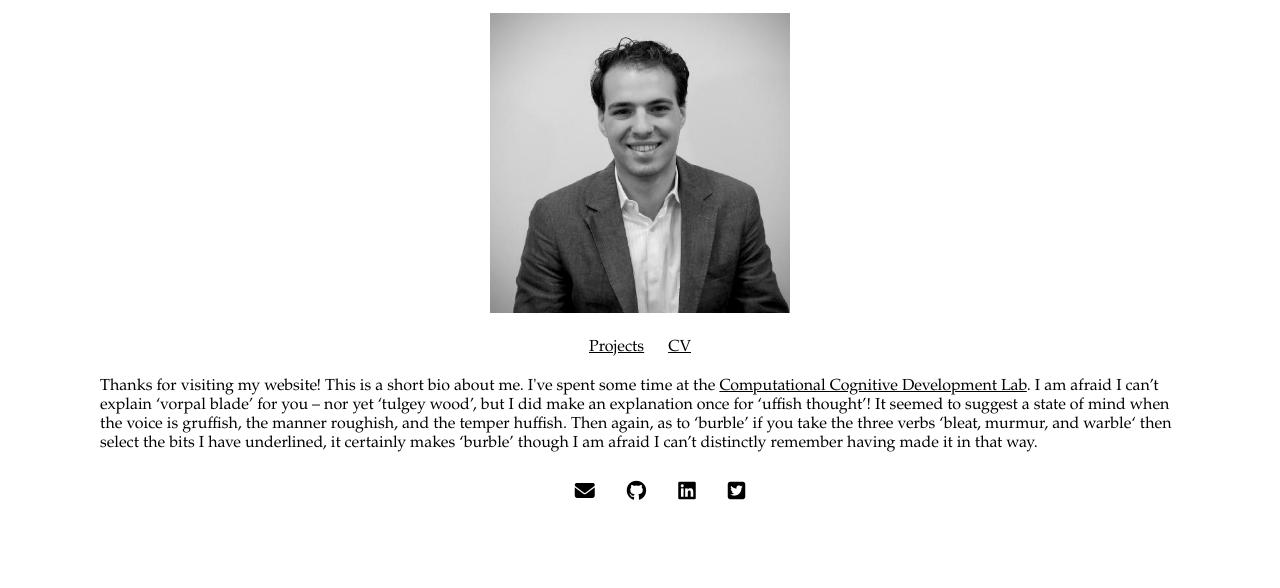
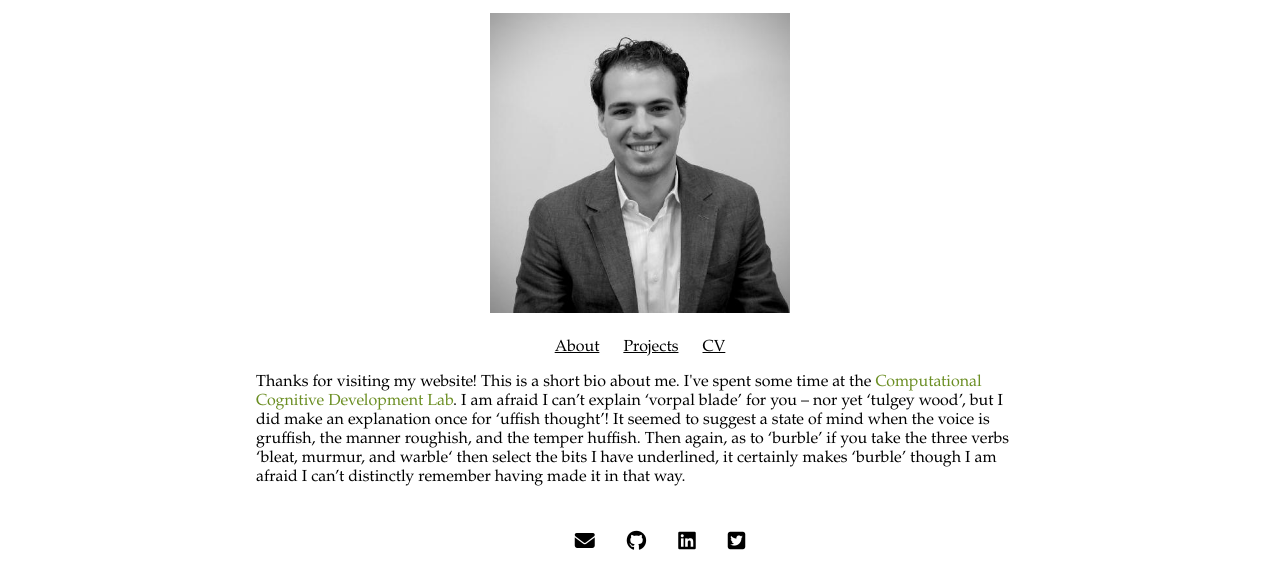
Before and after one commit to imehrlich/imehrlich.github.io, a plain HTML site: page index.html in a window 1280 px wide. Shown: the part 98-686 px from the top of the page. Drawn offline with Linux system fonts and the light colour scheme.

Commit message:
index update

```diff
--- a/index.html
+++ b/index.html
@@ -24,7 +24,8 @@ body {
 }
 
 p#bio {
-  margin: 20px 100px 0px 100px;
+  margin-right: 20%;
+  margin-left: 20%;
   text-align: left;
   padding: 0
 }
@@ -59,6 +60,14 @@ li a {
   text-decoration: none;
 }
 
+p a:link {
+  text-decoration: none;
+}
+
+p a:hover {
+  text-decoration: underline;
+}
+
 a:hover {
   color: blueviolet;
 }
@@ -85,12 +94,13 @@ padding: 10px;
   <img src="figures/portrait.jpg" alt="" style="width:300px"/><br></br>
 
   <div class="main-nav">
+    <a href="https://imehrlich.github.io">About</a>
     <a href="https://imehrlich.github.io/projects">Projects</a>
     <a href="figures/cv.pdf" target="_blank">CV</a>
   </div>
 
 
-  <p id="bio"> Thanks for visiting my website! This is a short bio about me. I've spent some time at the <a href="http://www.cocodevlab.com/" target="_blank">Computational Cognitive Development Lab</a>.
+  <p id="bio"> Thanks for visiting my website! This is a short bio about me. I've spent some time at the <a href="http://www.cocodevlab.com/" target="_blank" style="color:olivedrab;">Computational Cognitive Development Lab</a>.
     I am afraid I can’t explain ‘vorpal blade’ for you – nor yet ‘tulgey wood’, but I did make an explanation once for ‘uffish thought’! It seemed to suggest a state of mind when the voice is gruffish, the manner roughish, and the temper huffish. Then again, as to ‘burble’ if you take the three verbs ‘bleat, murmur, and warble‘ then select the bits I have underlined, it certainly makes ‘burble’ though I am afraid I can’t distinctly remember having made it in that way.
   </p>
 </div>
```
